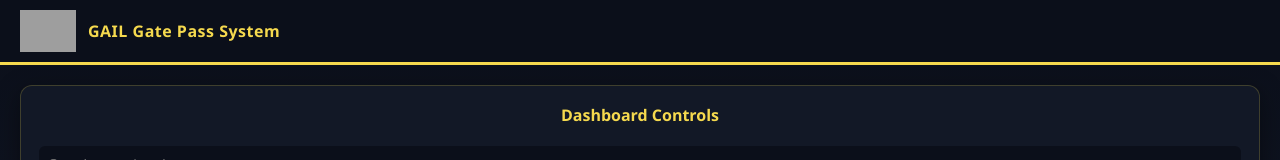
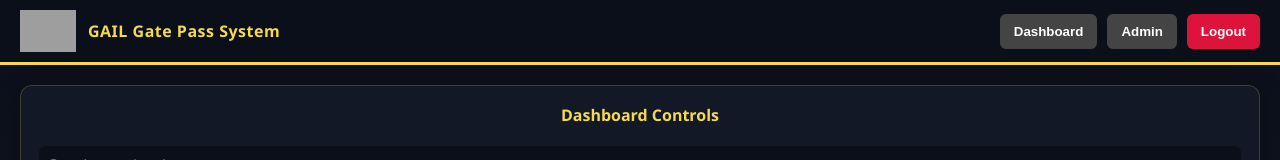
Before and after one commit to anuraggautam25/Gate-Pass-Management-System, a React app in the folder frontend/: page / in a window 1280 px wide. Both pictures are taken after a click on the button "Login". Shown: the top 160 px of the page. Built offline with nearby package versions, Linux system fonts and the light colour scheme; no server answers; grey boxes are pictures that could not be loaded; the HTML template or start-up script is replaced by a standard one.

Commit message:
Refactor Navbar component to include props and buttons

```diff
--- a/frontend/src/components/Navbar.jsx
+++ b/frontend/src/components/Navbar.jsx
@@ -1,15 +1,6 @@
-// function Navbar() {
-//   return (
-//     <div className="navbar">
-//       <h2>Gate Pass System</h2>
-//     </div>
-//   );
-// }
-
-// export default Navbar;
 import gailLogo from "../assets/gail.png";
 
-function Navbar() {
+function Navbar({ setPage, setLogin, page }) {
   return (
     <div className="navbar">
       <div className="nav-left">
@@ -17,8 +8,33 @@ function Navbar() {
         <div className="nav-title">GAIL Gate Pass System</div>
       </div>
 
-      <div>
-        {/* optional right side */}
+      <div style={{ display: "flex", gap: "10px" }}>
+        <button
+          onClick={() => setPage("dashboard")}
+          style={{
+            background: page === "dashboard" ? "#2ecc71" : "#444",
+            color: "white"
+          }}
+        >
+          Dashboard
+        </button>
+
+        <button
+          onClick={() => setPage("admin")}
+          style={{
+            background: page === "admin" ? "#2ecc71" : "#444",
+            color: "white"
+          }}
+        >
+          Admin
+        </button>
+
+        <button
+          onClick={() => setLogin(false)}
+          style={{ backgroundColor: "crimson", color: "white" }}
+        >
+          Logout
+        </button>
       </div>
     </div>
   );
```
